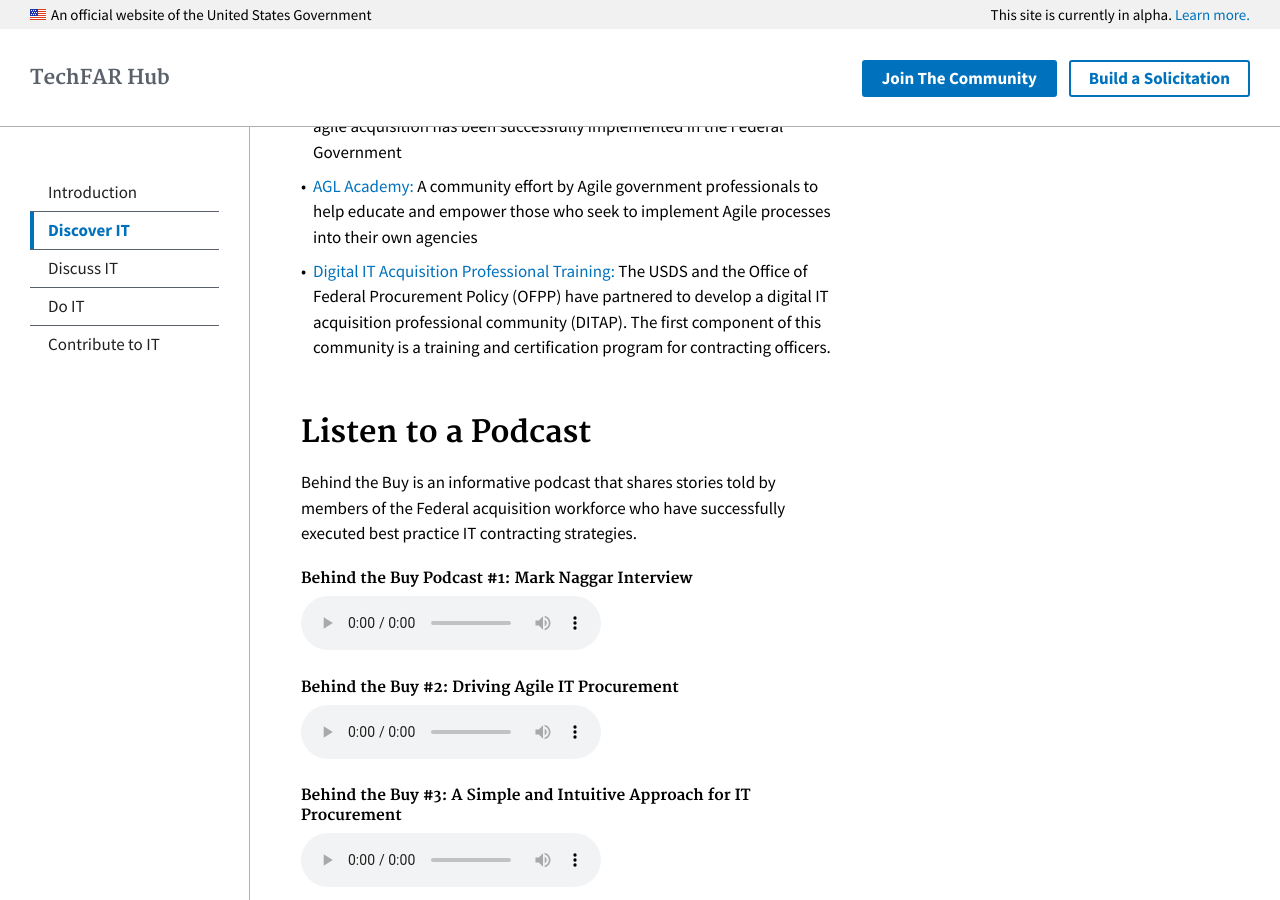
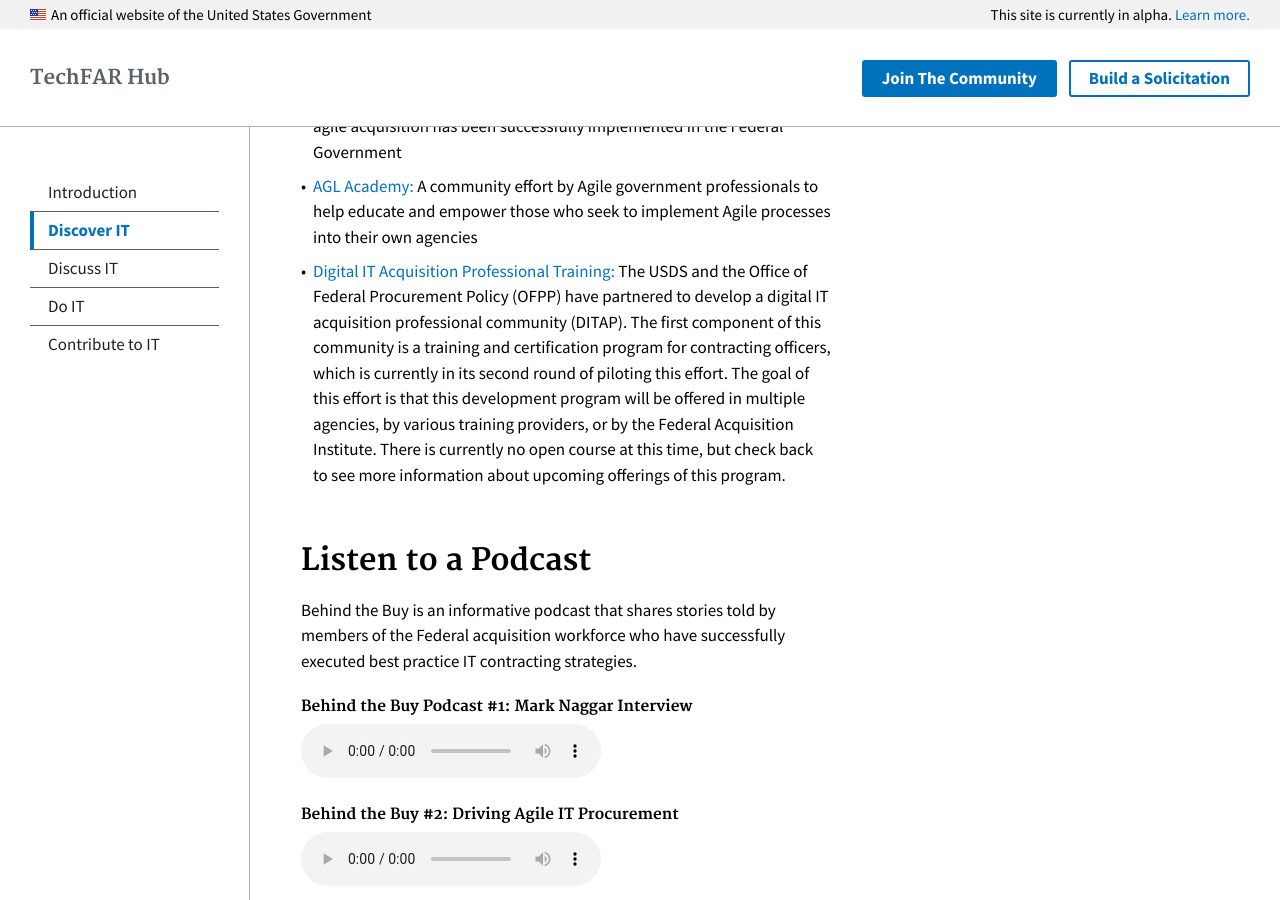
Before and after one commit to usds/techfar-hub, a Jekyll site: the page built from _topics/1_discover-it.md, in a window 1280 px wide and 900 px high, scrolled down 1298 px. Built offline with Jekyll 4.4.1, drawn with Linux system fonts in a browser that asks for light colours.

Commit message:
Updated DITAP language with Traci's additions
The USDS and the Office of Federal Procurement Policy (OFPP) have partnered to develop a digital IT acquisition professional community (DITAP). The first component of this community is a training and certification program for contracting officers, which is currently in its second round of piloting this effort. The goal of this effort is that this development program will be offered in multiple agencies, by various training providers, or by the Federal Acquisition Institute. There is currently no open course at this time, but check back to see more information about upcoming offerings of this program.

```diff
--- a/_topics/1_discover-it.md
+++ b/_topics/1_discover-it.md
@@ -33,7 +33,7 @@
 
 - [Agile Acquisition 101:](https://www.fai.gov/media_library/items/show/81/){:target="_blank"} This video seminar features examples of where agile acquisition has been successfully implemented in the Federal Government
 - [AGL Academy:](http://www.agilegovleaders.org/academy/){:target="_blank"} A community effort by Agile government professionals to help educate and empower those who seek to implement Agile processes into their own agencies
-- [Digital IT Acquisition Professional Training:](https://medium.com/@USDigitalService/congratulating-our-challenge-gov-winners-f6ec5deefbd6#.icjzextcy){:target="_blank"} The USDS and the Office of Federal Procurement Policy (OFPP) have partnered to develop a digital IT acquisition professional community (DITAP). The first component of this community is a training and certification program for contracting officers.
+- [Digital IT Acquisition Professional Training:](https://medium.com/@USDigitalService/congratulating-our-challenge-gov-winners-f6ec5deefbd6#.icjzextcy){:target="_blank"} The USDS and the Office of Federal Procurement Policy (OFPP) have partnered to develop a digital IT acquisition professional community (DITAP). The first component of this community is a training and certification program for contracting officers, which is currently in its second round of piloting this effort. The goal of this effort is that this development program will be offered in multiple agencies, by various training providers, or by the Federal Acquisition Institute. There is currently no open course at this time, but check back to see more information about upcoming offerings of this program.
 
 
 ## Listen to a Podcast
```
